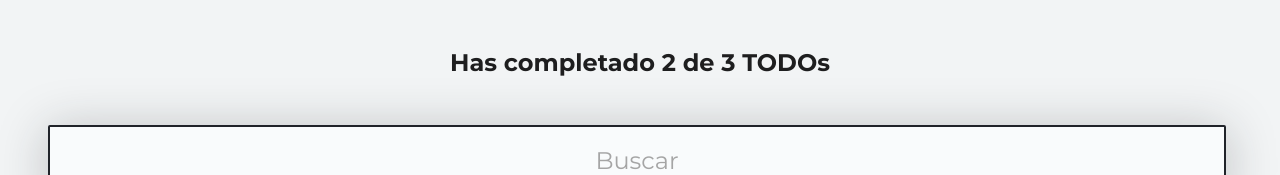
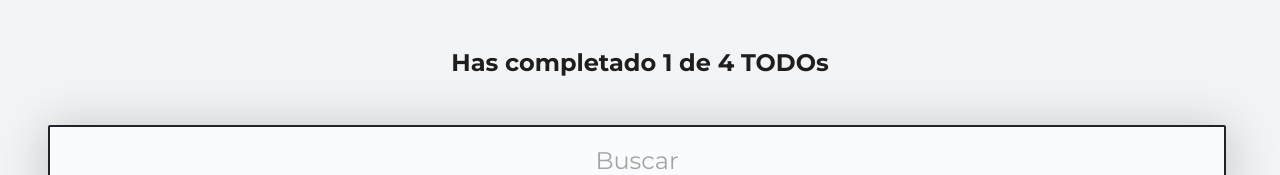
Before and after one commit to epanchi/todolist, a React (Create React App) app: page / in a window 1280 px wide. Shown: the top 175 px of the page. Built offline with nearby package versions, Linux system fonts and the light colour scheme.

Commit message:
Search TodoList

```diff
--- a/src/App.js
+++ b/src/App.js
@@ -6,7 +6,7 @@ import { TodoItem } from './TodoItem';
 import { CreateTodoButton } from './CreateTodoButton';
 // import './App.css';
 
-const todos = [
+const defaultTodos = [
   { text: 'Cortar pasto', completed: true },
   { text: 'Tomar el cursso de intro a React', completed: false },
   { text: 'Tomar curso de Ingles', completed: false },
@@ -14,13 +14,39 @@ const todos = [
 ];
 
 function App() {
+
+
+  const [todos, setTodos]=React.useState(defaultTodos);
+  const [searchValue, setSearchValue] = React.useState('');
+  const completedTodos = todos.filter (todo => !!todo.completed).length;
+  const totalTodos = todos.length;
+
+  let searchedTodos=[];
+  if(!searchValue.length >=1){
+    searchedTodos=todos;
+  }else{
+    searchedTodos=todos.filter(todo =>{
+      const todoText=todo.text.toLowerCase();
+      const searchText= searchValue.toLowerCase();
+      return todoText.includes(searchText);
+    });
+  }
+
   return (
     <React.Fragment>
-      <TodoCounter />
-      <TodoSearch />
+      <TodoCounter
+        total={totalTodos}
+        completed ={completedTodos}
+
+      />
+
+      <TodoSearch
+        searchValue={searchValue}
+        setSearchValue={setSearchValue}
+      />
 
       <TodoList>
-        {todos.map(todo => (
+        {searchedTodos.map(todo => (
           <TodoItem
             key={todo.text}
             text={todo.text}
--- a/src/TodoCounter.js
+++ b/src/TodoCounter.js
@@ -1,9 +1,10 @@
 import React from 'react';
 import './TodoCounter.css';
 
-function TodoCounter() {
+function TodoCounter({total, completed}) {
+
   return (
-    <h2 className="TodoCounter">Has completado 2 de 3 TODOs</h2>
+    <h2 className="TodoCounter">Has completado {completed} de {total} TODOs</h2>
   );
 }
 
--- a/src/TodoSearch.js
+++ b/src/TodoSearch.js
@@ -1,22 +1,20 @@
 import React from "react";
 import "./TodoSearch.css";
 
-function TodoSearch() {
-  const [searchValue, setSearchValue] = React.useState('');
+function TodoSearch({searchValue,setSearchValue}) {
+
 
   const onSearchValueChange = (e) => {
     console.log(e.target.value);
     setSearchValue(e.target.value);
   };
-  return [
+  return (
     <input
       className="TodoSearch"
       placeholder="Buscar"
       value={searchValue}
       onChange={onSearchValueChange}
-    />,
-    <p>{searchValue}</p>
-  ];
+    />);
 
 }
 
```
